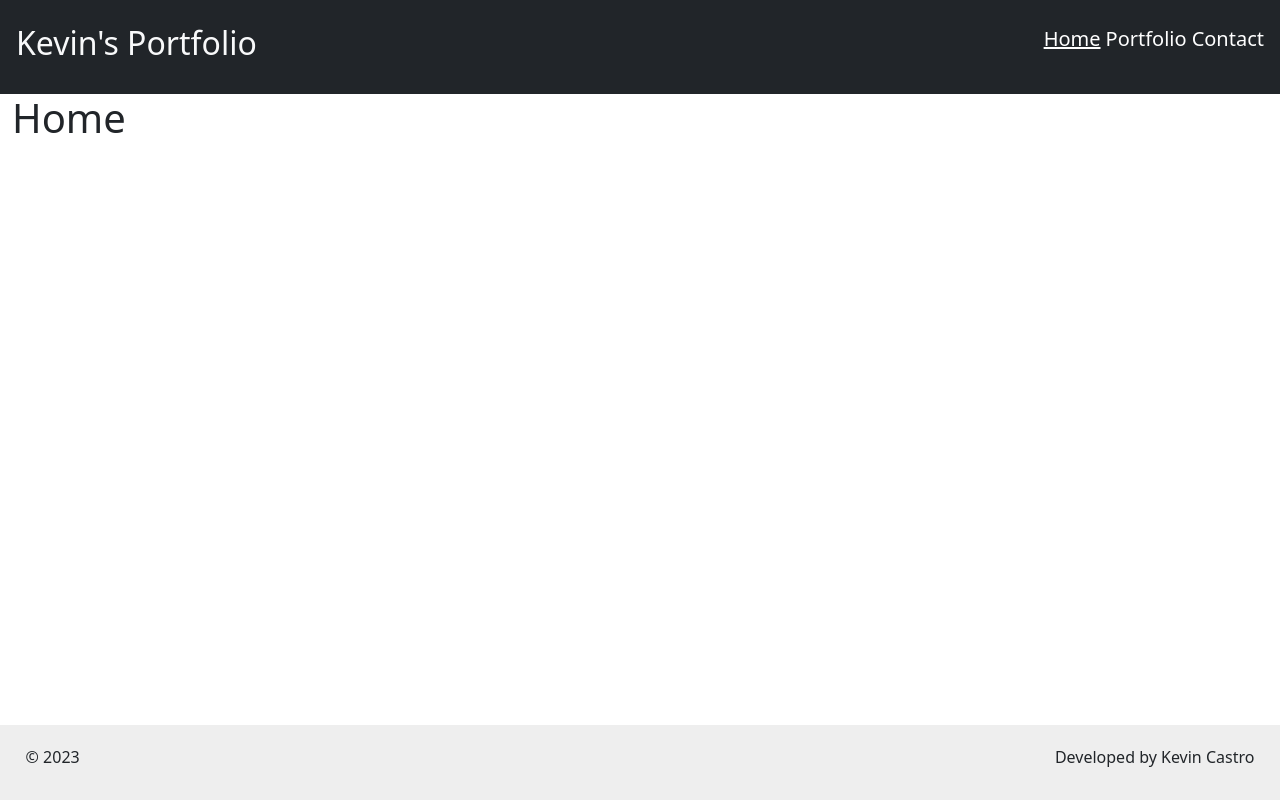
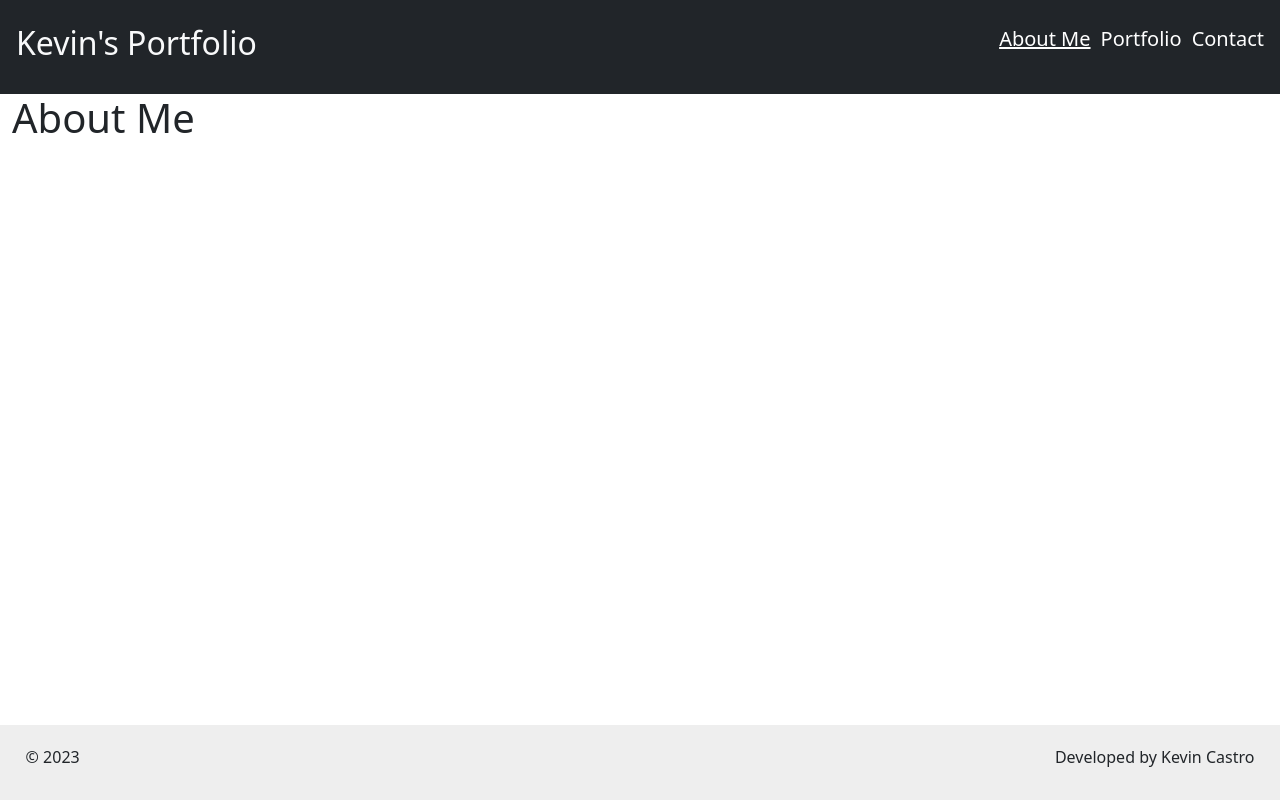
Before and after one commit to Kev-Castro/kc-porfolio-2023, a React (Vite) app: page / in a window 1280 px wide. Built offline with nearby package versions, Linux system fonts and the light colour scheme.

Commit message:
added more margin to nav and also fixed bug in about me tab

```diff
--- a/src/App.jsx
+++ b/src/App.jsx
@@ -2,7 +2,7 @@ import { Routes, Route } from 'react-router-dom'
 
 import Header from './compotents/Header'
 
-import Home from './pages/Home'
+import About from './pages/About'
 import Portfolio from './pages/Portfolio'
 import Contact from './pages/Contact'
 import Footer from './compotents/Footer'
@@ -14,7 +14,7 @@ function App() {
       <Header />
 
       <Routes>
-        <Route path="/" element={<Home />} />
+        <Route path="/" element={<About />} />
         <Route path="/portfolio" element={<Portfolio />} />
         <Route path="/contact" element={<Contact />} />
       </Routes>
--- a/src/compotents/Header.jsx
+++ b/src/compotents/Header.jsx
@@ -6,7 +6,7 @@ function Header() {
             <h2 className="text-light">Kevin's Portfolio</h2>
 
             <nav>
-                <NavLink to="/">Home</NavLink>
+                <NavLink to="/">About Me</NavLink>
                 <NavLink to="/portfolio">Portfolio</NavLink>
                 <NavLink to="/contact">Contact</NavLink>
             </nav>
--- a/src/index.scss
+++ b/src/index.scss
@@ -20,7 +20,7 @@ header {
             font-size: 20px;
 
             &:not(:last-child) {
-                margin-right: 5px;
+                margin-right: 10px;
             }
 
             &:hover,
--- a/src/pages/Home.jsx
+++ b/src/pages/About.jsx
@@ -1,9 +1,9 @@
-function Home() {
+function About() {
     return (
         <main className="container-fluid">
-            <h1>Home</h1>
+            <h1>About Me</h1>
         </main>
     )
 }
 
-export default Home
+export default About
```
